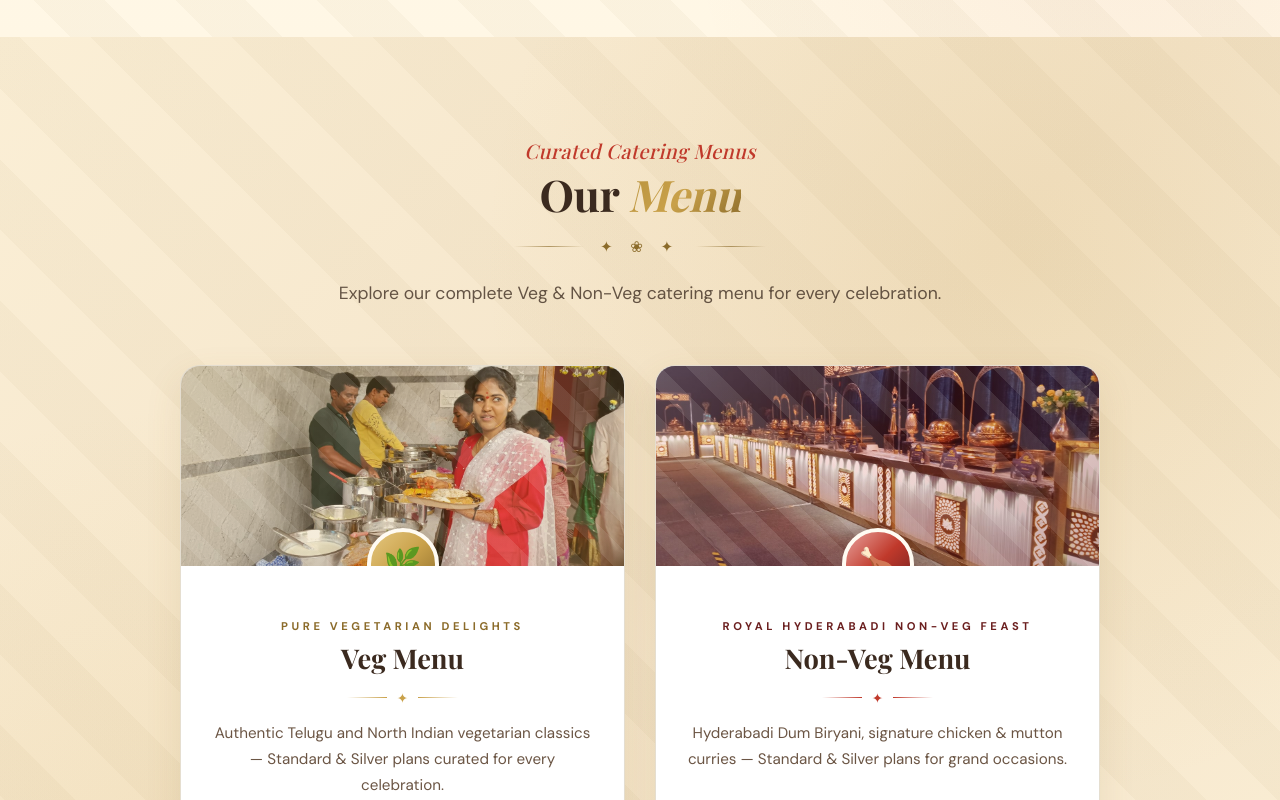
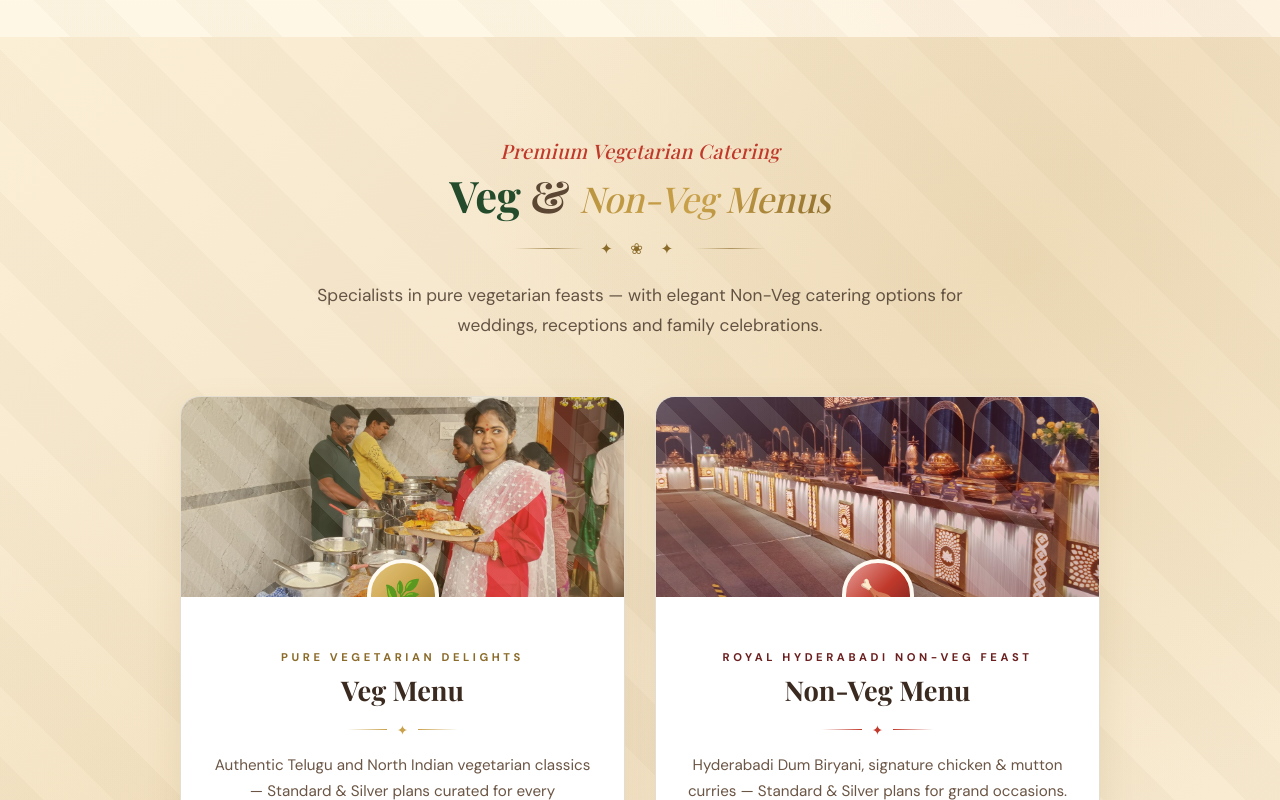
Before and after one commit to AadhyaCaterers/aadhya-caterers, a React (Create React App) app: page / in a window 1280 px wide. Shown: the part 3940-4740 px from the top of the page. Built offline with nearby package versions, Linux system fonts and the light colour scheme; the HTML template or start-up script is replaced by a standard one; a web font is replaced by a local one.

Commit message:
Highlighted veg catering in homepage menu section

```diff
--- a/src/pages/Home.jsx
+++ b/src/pages/Home.jsx
@@ -290,27 +290,88 @@
       </section>
 
       {/* ── MENU PREVIEW (beige) ──────────────────────────────────── */}
+     {/* ── MENU PREVIEW (beige) ──────────────────────────────────── */}
 <section id="menu-preview" className="section-pad beige-section">
-        <div style={{ maxWidth: 1200, margin: '0 auto', padding: '0 24px', position: 'relative', zIndex: 1 }}>
+  <div
+    style={{
+      maxWidth: 1200,
+      margin: '0 auto',
+      padding: '0 24px',
+      position: 'relative',
+      zIndex: 1,
+    }}
+  >
     <FadeUp style={{ textAlign: 'center', marginBottom: 56 }}>
-            <p className="section-kicker">Curated Catering Menus</p>
-            <h2 className="section-title" style={{ fontSize: 'clamp(1.9rem, 3.4vw, 2.8rem)', marginTop: 4 }}>
-              Our <span style={{
-                background: 'linear-gradient(135deg, #B8923D, #C9A14A, #8B6B2A)',
-                WebkitBackgroundClip: 'text', backgroundClip: 'text', WebkitTextFillColor: 'transparent',
+      <p className="section-kicker">
+        Premium Vegetarian Catering
+      </p>
+
+      <h2
+        className="section-title"
+        style={{
+          fontSize: 'clamp(1.9rem, 3.4vw, 2.8rem)',
+          marginTop: 4,
+          lineHeight: 1.2,
+        }}
+      >
+        <span
+          style={{
+            color: '#234B2C',
+            fontWeight: 800,
+          }}
+        >
+          Veg
+        </span>
+
+        <span
+          style={{
+            margin: '0 10px',
+            color: '#5C4634',
+          }}
+        >
+          &
+        </span>
+
+        <span
+          style={{
+            background:
+              'linear-gradient(135deg, #B8923D, #C9A14A, #8B6B2A)',
+            WebkitBackgroundClip: 'text',
+            backgroundClip: 'text',
+            WebkitTextFillColor: 'transparent',
             fontStyle: 'italic',
-              }}>Menu</span>
+            fontSize: '0.82em',
+            fontWeight: 500,
+          }}
+        >
+          Non-Veg Menus
+        </span>
       </h2>
+
       <Ornament />
-            <p className="section-subtitle" style={{ maxWidth: 640, margin: '14px auto 0', fontSize: '1.1rem' }}>
-              Explore our complete Veg &amp; Non-Veg catering menu for every celebration.
+
+      <p
+        className="section-subtitle"
+        style={{
+          maxWidth: 680,
+          margin: '14px auto 0',
+          fontSize: '1.08rem',
+        }}
+      >
+        Specialists in pure vegetarian feasts — with elegant
+        Non-Veg catering options for weddings, receptions and
+        family celebrations.
       </p>
     </FadeUp>
 
     <MenuChoiceCards />
 
     <FadeUp style={{ textAlign: 'center', marginTop: 50 }}>
-            <Link to="/menu" className="btn-outline-gold" style={{ textDecoration: 'none' }}>
+      <Link
+        to="/menu"
+        className="btn-outline-gold"
+        style={{ textDecoration: 'none' }}
+      >
         View Full Menu Overview
       </Link>
     </FadeUp>
```
Lines whose indentation alone changed are shown as unchanged.
